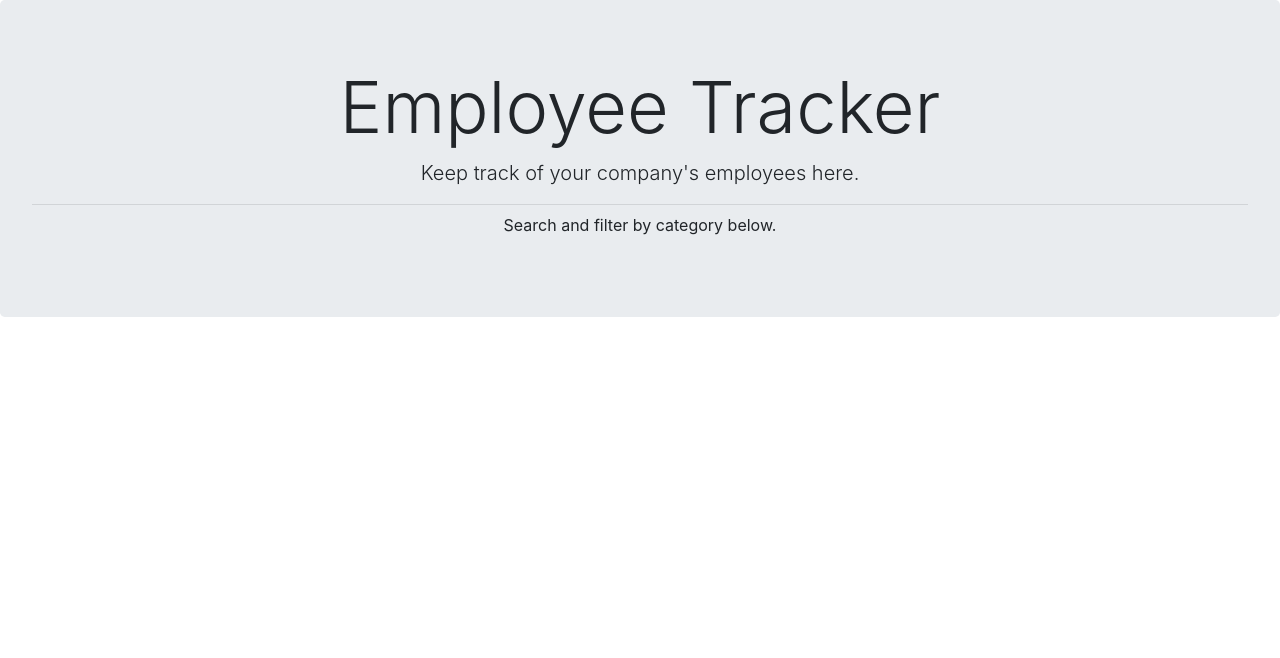
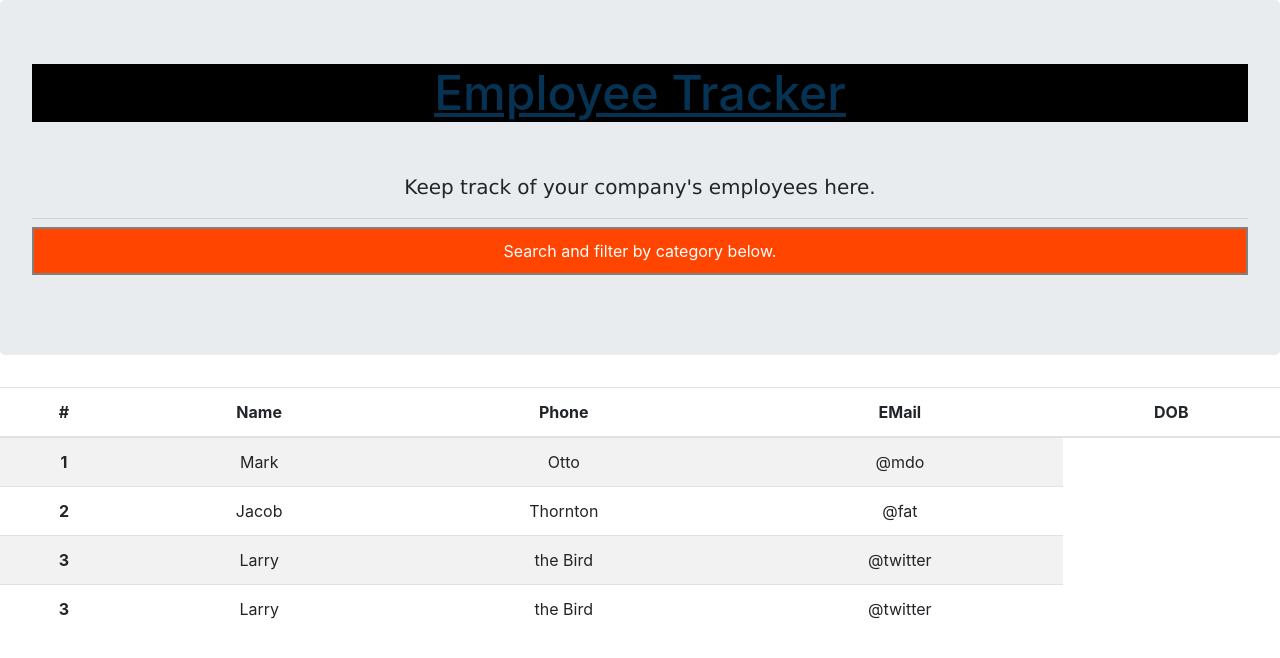
Before and after one commit to jbenj-upenn/emplDirReact, a React (Create React App) app: page / in a window 1280 px wide. Shown: the top 658 px of the page. Built offline with nearby package versions, Linux system fonts and the light colour scheme.

Commit message:
added EmployeeCard; working on columns and axios api call

```diff
--- a/src/App.js
+++ b/src/App.js
@@ -1,13 +1,13 @@
 import React from 'react';
 import './App.css';
-// import EmployeeCard from './components/EmployeeCard';
+import EmployeeCard from './components/EmployeeCard';
 import Header from './components/Header';
 
 function App() {
   return (
     <div className="App">
       <Header />
-      {/* <EmployeeCard /> */}
+      <EmployeeCard />
     </div>
   );
 }
--- a/src/components/EmployeeCard/index.js
+++ b/src/components/EmployeeCard/index.js
@@ -0,0 +1,46 @@
+import React from 'react';
+import { Table } from 'reactstrap';
+
+const empTable = (props) => {
+  return (
+    <Table striped>
+      <thead>
+        <tr>
+          <th>#</th>
+          <th>Name</th>
+          <th>Phone</th>
+          <th>EMail</th>
+          <th>DOB</th>
+        </tr>
+      </thead>
+      <tbody>
+        <tr>
+          <th scope="row">1</th>
+          <td>Mark</td>
+          <td>Otto</td>
+          <td>@mdo</td>
+        </tr>
+        <tr>
+          <th scope="row">2</th>
+          <td>Jacob</td>
+          <td>Thornton</td>
+          <td>@fat</td>
+        </tr>
+        <tr>
+          <th scope="row">3</th>
+          <td>Larry</td>
+          <td>the Bird</td>
+          <td>@twitter</td>
+        </tr>
+        <tr>
+          <th scope="row">3</th>
+          <td>Larry</td>
+          <td>the Bird</td>
+          <td>@twitter</td>
+        </tr>
+      </tbody>
+    </Table>
+  );
+}
+
+export default empTable;
--- a/src/components/Header/index.js
+++ b/src/components/Header/index.js
@@ -1,14 +1,15 @@
 import React from 'react';
 import { Jumbotron } from 'reactstrap';
+import "./style.css";
 
 const Header = (props) => {
   return (
     <div>
       <Jumbotron>
-        <h1 className="display-3">Employee Tracker</h1>
+        <h1 className="header">Employee Tracker</h1>
         <p className="lead">Keep track of your company's employees here.</p>
         <hr className="my-2" />
-        <p>Search and filter by category below.</p>
+        <p className="p">Search and filter by category below.</p>
         {/* <p className="lead">
           <Button color="primary">Learn More</Button>
         </p> */}
--- /dev/null
+++ b/src/components/Header/style.css
@@ -0,0 +1,21 @@
+
+.header {
+    width: 100%;
+    text-align: center;
+    font-size: 3rem;
+    text-decoration: underline;
+    color: #063353;
+    margin-bottom: 50px;
+    background-color: black;
+  }
+
+  .lead {
+    font-family: Verdana, Geneva, Tahoma, sans-serif;
+  }
+
+.p {
+  background-color: orangered;
+  color: white;
+  border: 2px solid gray;
+  padding: 10px;
+}
```
